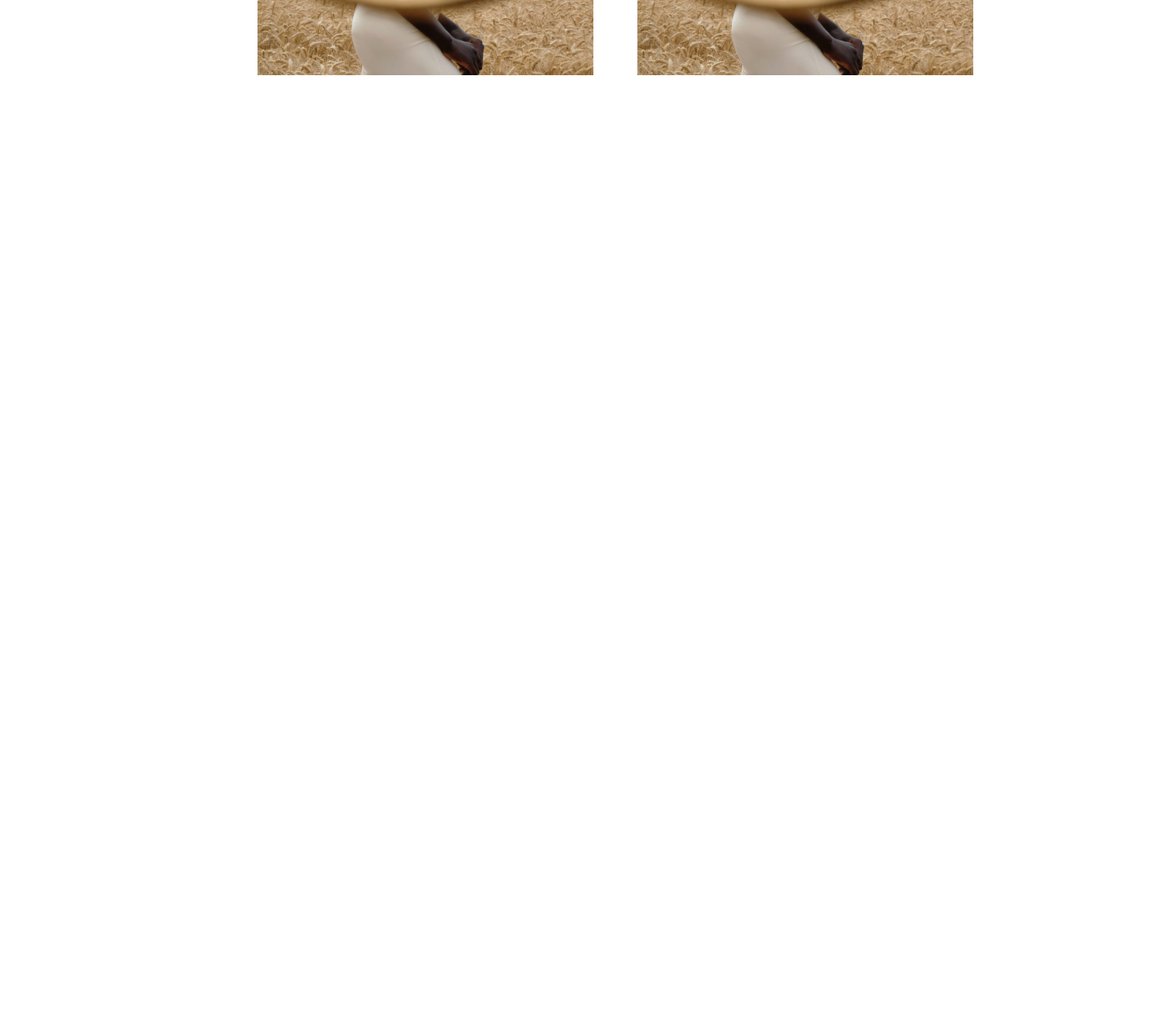
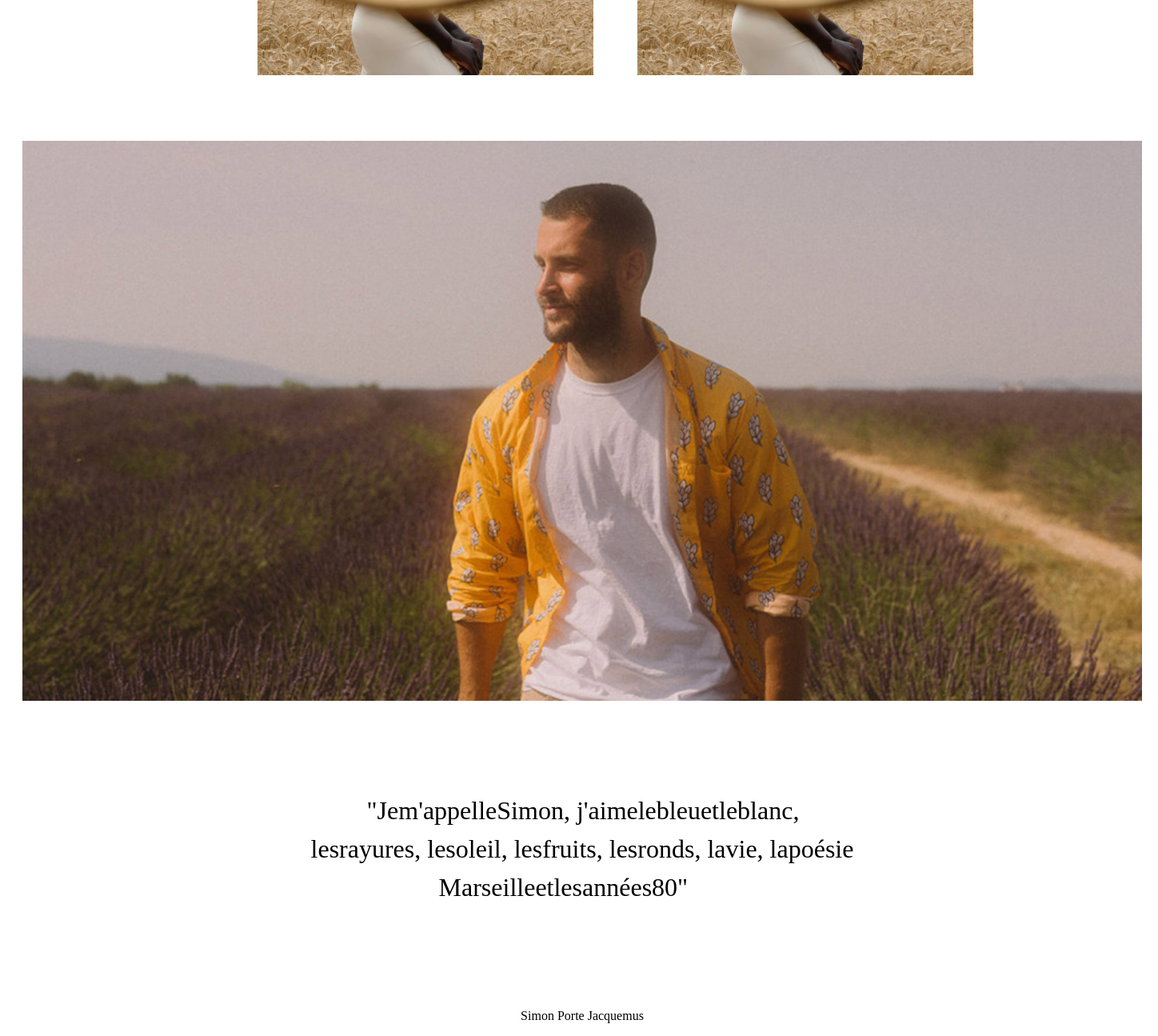
Before and after one commit to FRONTENDSCHOOL5/4LitGuys, a React (Create React App) app: page / in a window 1280 px wide. Shown: the part 1820-3115 px from the top of the page at 80% size, 1448 px wide, since content can reach past the window. Before the commit the page ends 1964 px from the top, so only its background shows below. Built offline with nearby package versions, Linux system fonts and the light colour scheme.

Commit message:
[메인페이지]>>사이먼문구추가

```diff
--- a/src/components/App.js
+++ b/src/components/App.js
@@ -1,11 +1,13 @@
+import Main_ss from "./main_ss";
 import Collection from "./CollectionPart";
-import Main_ss from "./main_ss";
+import Simon from "./Simon";
 
 function App() {
   return (
     <>
       <Main_ss />
       <Collection />
+      <Simon />
     </>
   );
 }
--- /dev/null
+++ b/src/components/Simon.jsx
@@ -0,0 +1,17 @@
+import '../styles/simon.css'
+
+const Simon = () => {
+    return (
+        <section className='simonWrapper'>
+            <div className='simonPic'></div>
+            <p className='subTitle'>
+                <span className='top'>"Jem'appelleSimon, j'aimelebleuetleblanc,</span><br/>
+                <span>lesrayures, lesoleil, lesfruits, lesronds, lavie, lapoésie</span><br/>
+               <span className='bottom'> Marseilleetlesannées80"</span>
+            </p>
+            <p>Simon Porte Jacquemus</p>
+        </section>
+    )
+}
+
+export default Simon;
--- /dev/null
+++ b/src/styles/simon.css
@@ -0,0 +1,31 @@
+.simonWrapper{
+    display: flex;
+    flex-direction: column;
+    justify-content: space-around;
+    align-items: center;
+    width: 1440px;
+    height : 1200px;
+    margin : 0 auto;
+    /* box-shadow: inset 0 0 100px blueviolet; */
+}
+.simonPic{
+    width:1400px;
+    height: 700px;
+    background-image: url('/public/images/simon.png');
+    background-size: cover;
+}
+
+.subTitle{
+    font-size: 32px;
+    font-weight: 400;
+    line-height: 1.5;
+
+}
+
+.top{
+    padding-left : 70px;
+}
+
+.bottom {
+    padding-left : 160px;
+}
```
Also changed, not shown: public/images/simon.png (added).
